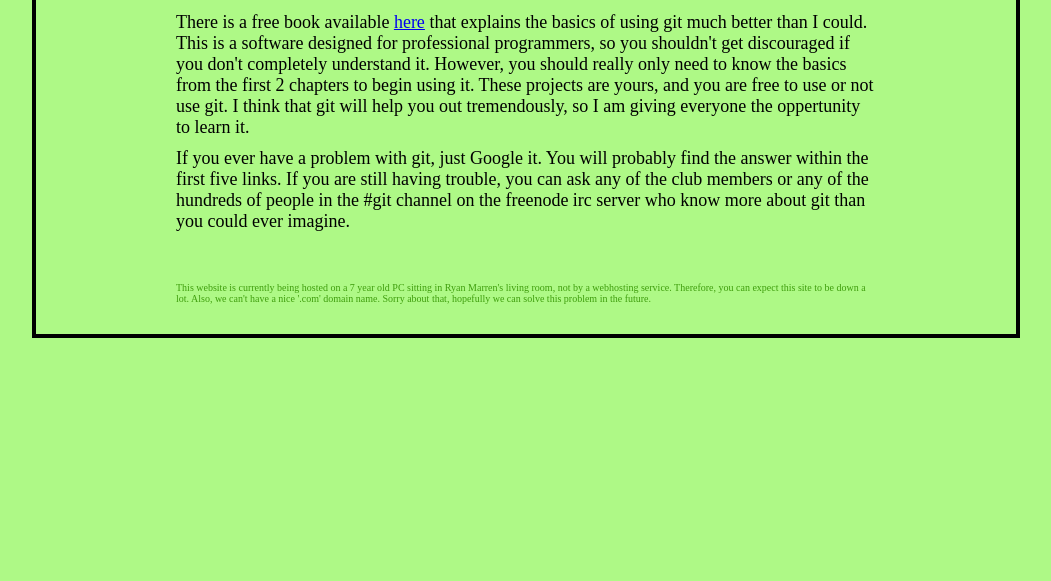
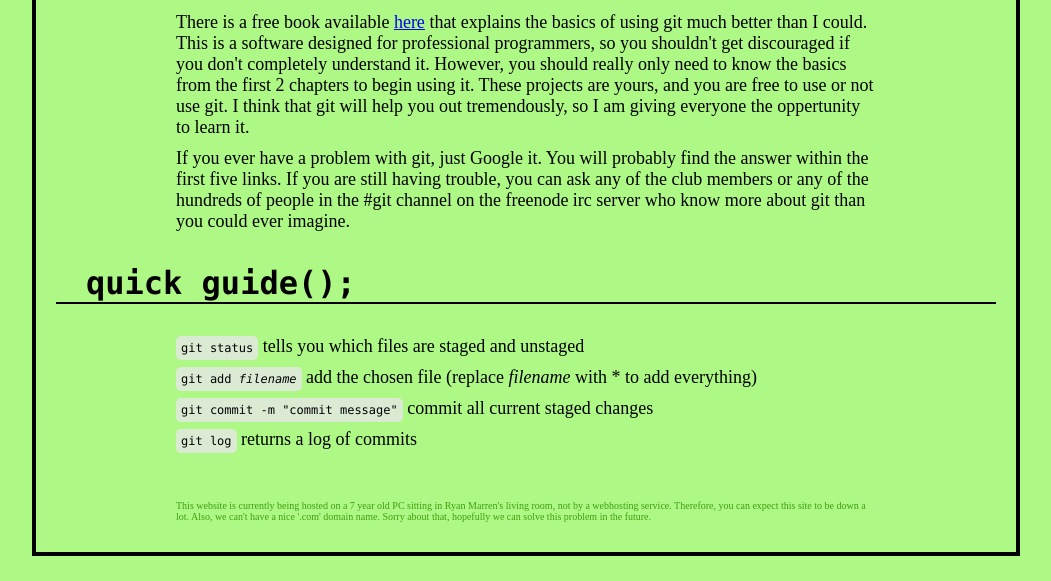
Before and after one commit to RyMarr475/TZHSProgramming, a plain HTML site: page git.html in a window 1280 px wide. Shown: the part 618-1199 px from the top of the page, without its empty margins (114-1165 px from the left). Before the commit the page ends 981 px from the top, so only its background shows below. Drawn offline with Linux system fonts and the light colour scheme.

Commit message:
added frequently used code section of git.html

```diff
--- a/css/main.css
+++ b/css/main.css
@@ -85,5 +85,10 @@ h3.chapter{
 	text-align:left;
 }
 
-.tutpic{
-	text-align: center;}
+.code{
+	font-family:lucida console;
+	font-size: 12px;
+	padding:5px;
+	background-color: rgba(230,230,230,.8);
+	border-radius: 5px;
+}
--- a/git.html
+++ b/git.html
@@ -39,7 +39,19 @@
 				<p>
 					If you ever have a problem with git, just Google it. You will probably find the answer within the first five links. If you are still having trouble, you can ask any of the club members or any of the hundreds of people in the #git channel on the freenode irc server who know more about git than you could ever imagine.
 				</p>
-
+				<h3 class="section">quick guide();</h3>
+				<p>
+					<span class="code">git status</span> tells you which files are staged and unstaged
+				</p>
+				<p>
+					<span class="code">git add <em>filename</em></span> add the chosen file (replace <em>filename</em> with * to add everything)
+				</p>
+				<p>
+					<span class="code">git commit -m "commit message"</span> commit all current staged changes
+				</p>
+				<p>
+					<span class="code">git log</span> returns a log of commits
+				</p>
 			<div>
 				<p id="info">
 					This website is currently being hosted on a 7 year old PC sitting in Ryan Marren's living room, not by a webhosting service.
```
